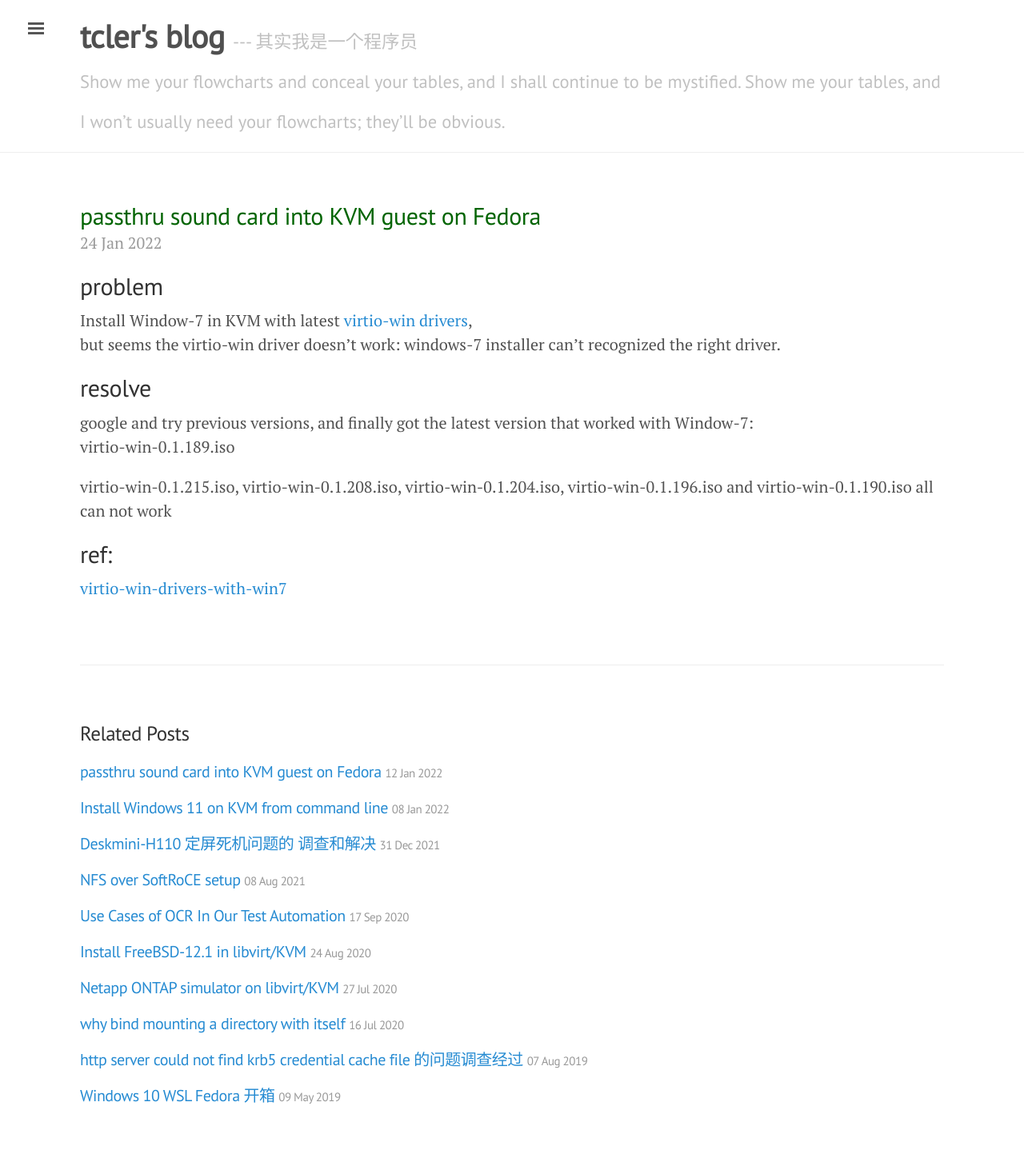
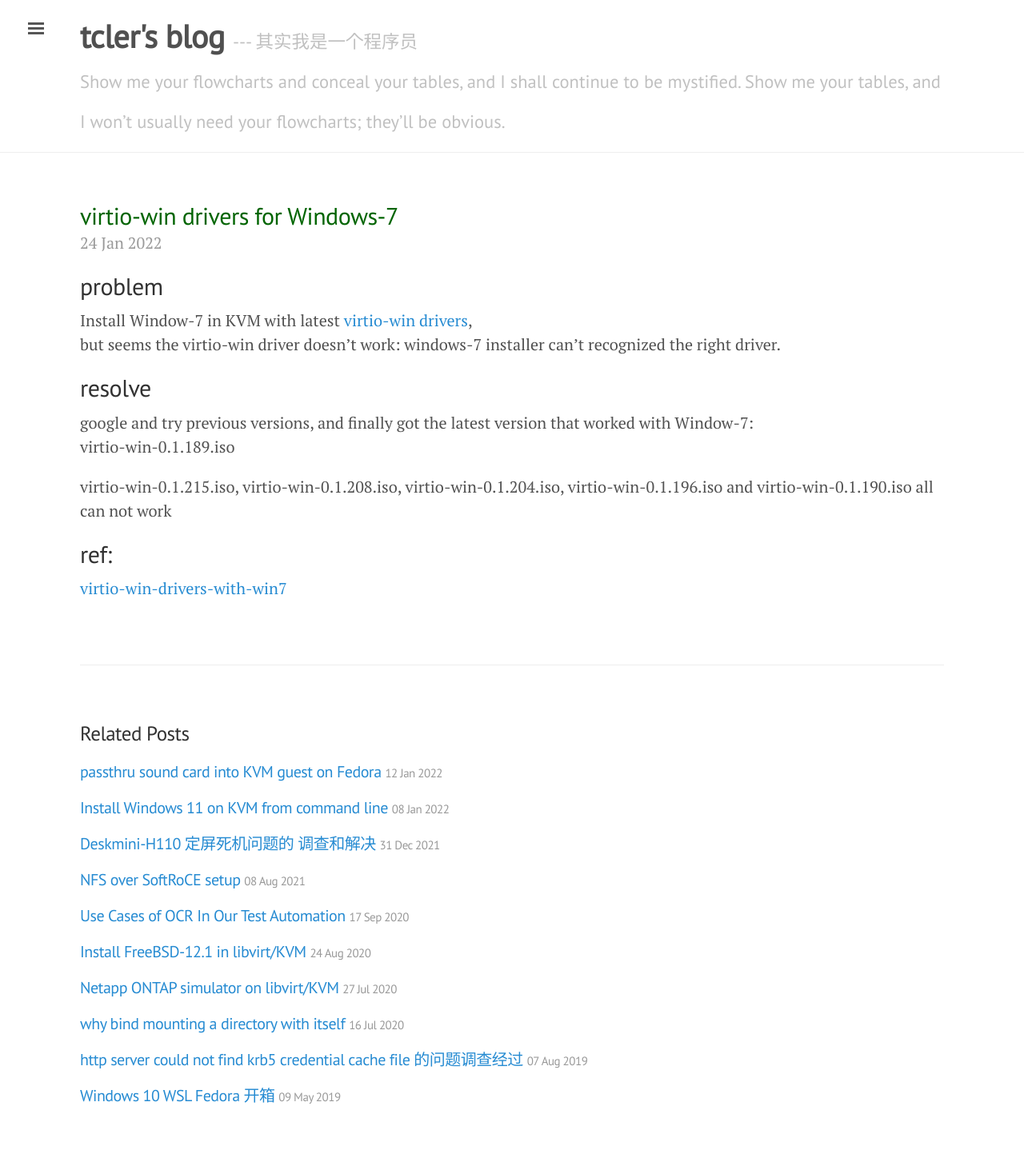
Before and after one commit to tcler/tcler.github.io, a Jekyll site: the page built from _posts/2022-01-24-virtio-win-for-windows-7.md, in a window 1280 px wide. Shown: the whole page at 80% size. Built offline with Jekyll 4.4.1, drawn with Linux system fonts in a browser that asks for light colours.

Commit message:
Update 2022-01-24-virtio-win-for-windows-7.md

```diff
--- a/_posts/2022-01-24-virtio-win-for-windows-7.md
+++ b/_posts/2022-01-24-virtio-win-for-windows-7.md
@@ -1,6 +1,6 @@
 ---
 layout: post
-title: "passthru sound card into KVM guest on Fedora"
+title: "virtio-win drivers for Windows-7"
 ---
 
 ## problem
```
